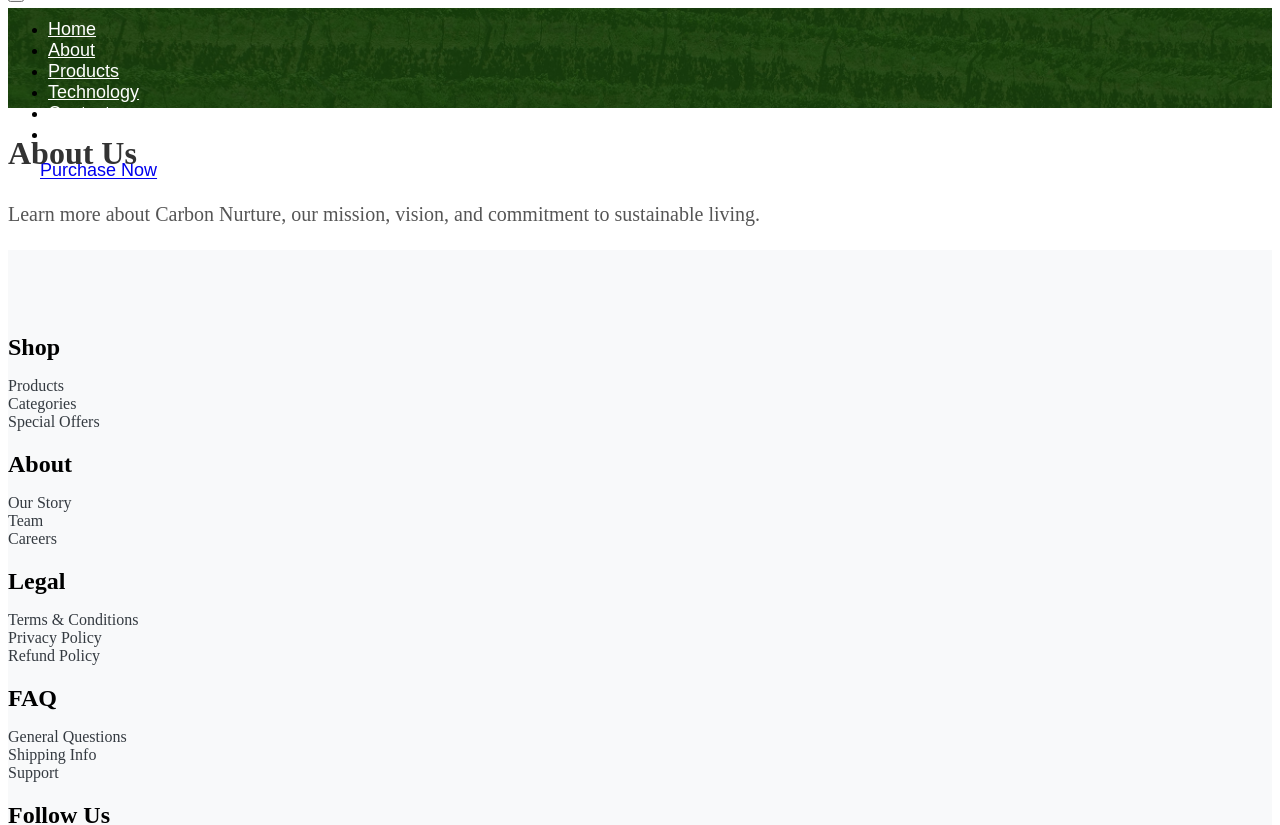
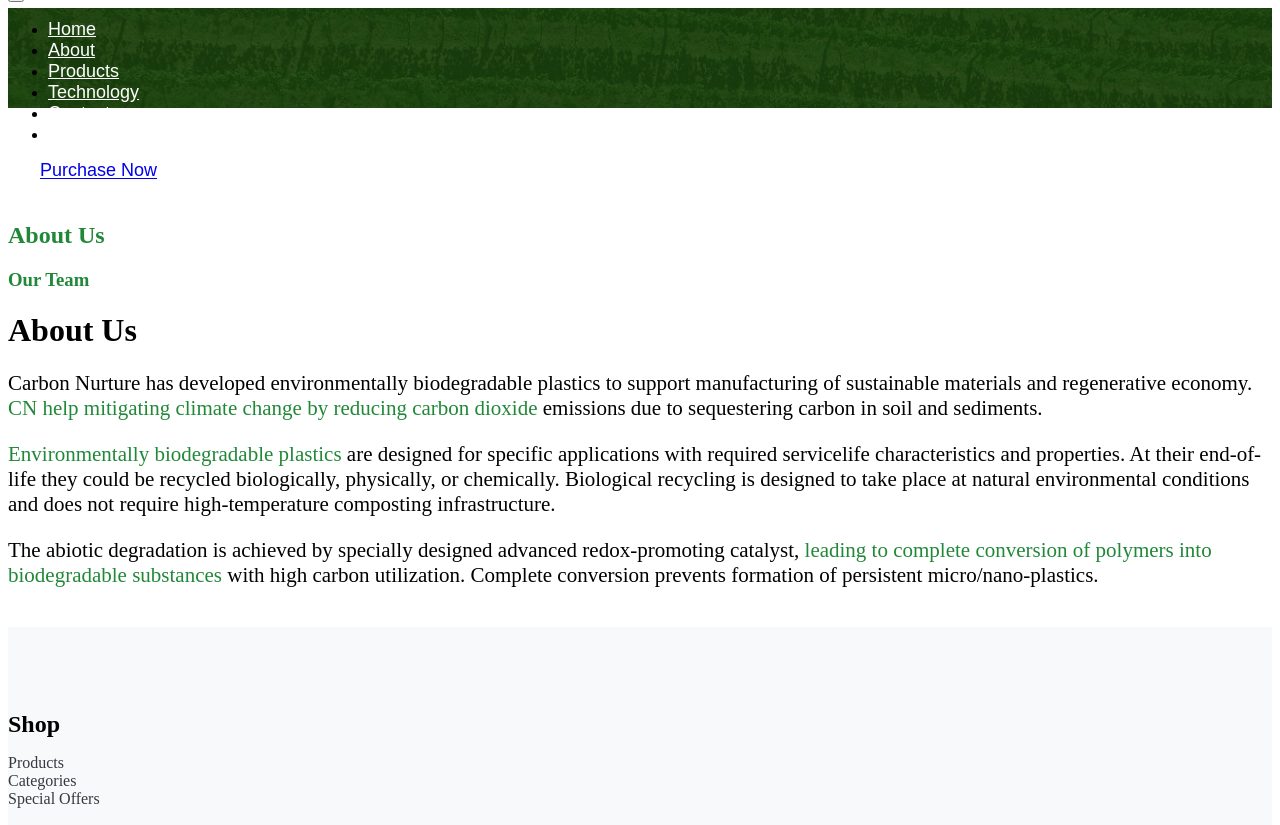
Before and after one commit to lopezdeniz/https-github.com-lopezdeniz-carbon_Nurture_Nuxt, a Nuxt app: page /about in a window 1280 px wide. Shown: the top 825 px of the page. Built offline with nearby package versions, Linux system fonts and the light colour scheme.

Commit message:
About Us comlite

```diff
--- a/pages/about.vue
+++ b/pages/about.vue
@@ -1,54 +1,45 @@
 <template>
-  <section>
-    <h1>About Us</h1>
-    <p>
-      Learn more about Carbon Nurture, our mission, vision, and commitment to sustainable living.
-    </p>
-  </section>
+  <br>
+  <div class="container">
+    <div class="row">
+      <!-- Левый блок -->
+      <div class="col-md-2 d-flex">
+        <div class="offset-text">
+          <h2>About Us</h2>
+          <h3>Our Team</h3>
+        </div>
+      </div>
+
+      <!-- Правый блок с заголовком и текстом -->
+      <div class="col-md-8">
+        <h1 class="mb-5">About Us</h1>
+        <p>
+  Carbon Nurture has developed environmentally biodegradable plastics to support manufacturing of sustainable materials and regenerative economy.
+  <span class="text-green">CN help mitigating climate change by reducing carbon dioxide</span> emissions due to sequestering carbon in soil and sediments.
+</p>
+        <p>
+          <span class="text-green">Environmentally biodegradable plastics</span> are designed for specific applications with required servicelife characteristics and properties. At their end-of-life they could be recycled biologically, physically, or chemically. Biological recycling is designed to take place at natural environmental conditions and does not require high-temperature composting infrastructure.
+        </p>
+        <p>
+          The abiotic degradation is achieved by specially designed advanced redox-promoting catalyst, <span class="text-green">leading to complete conversion of polymers into biodegradable substances</span> with high carbon utilization. Complete conversion prevents formation of persistent micro/nano-plastics.
+        </p>
+      </div>
+    </div>
+  </div>
+  <br>
 </template>
 
-<script setup>
-// Устанавливаем мета-данные для страницы
-definePageMeta({
-  title: "About Us - Carbon Nurture",
-  meta: [
-    {
-      name: "description",
-      content: "Discover the mission and vision of Carbon Nurture for a sustainable future.",
-    },
-    {
-      name: "keywords",
-      content: "about us, carbon nurture, sustainability, eco-friendly mission",
-    },
-    {
-      property: "og:title",
-      content: "About Us - Carbon Nurture",
-    },
-    {
-      property: "og:description",
-      content: "Learn about our commitment to creating a greener, more sustainable world.",
-    },
-    {
-      property: "og:image",
-      content: "https://example.com/og-image-about.jpg",
-    },
-    {
-      property: "og:url",
-      content: "https://example.com/about",
-    },
-  ],
-});
-</script>
+<style scoped>
+.offset-text {
+  margin-top: 6rem; /* 2 размера корневого шрифта */
+  color: #218838
+}
+.text-green {
+  color: #218838
+}
 
-<style scoped>
-/* Стили для страницы About */
-h1 {
-  font-size: 2rem;
-  color: #333;
+p {
+  font-size: 21px;
 }
-p {
-  font-size: 1.25rem;
-  color: #555;
-  line-height: 1.6;
-}
+
 </style>
```
